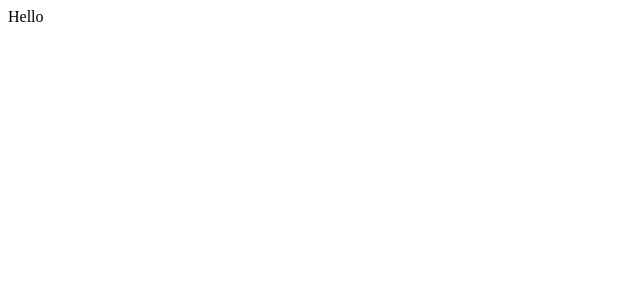
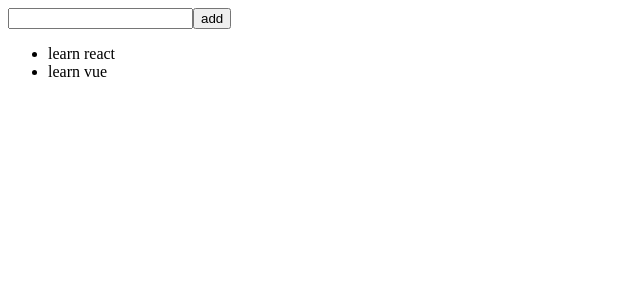
Before and after one commit to cheesecakeeee/react-todolist, a React (Create React App) app: page / in a window 1280 px wide. Shown: the top 300 px of the page, without its empty margins (0-640 px from the left). Built offline with nearby package versions, Linux system fonts and the light colour scheme.

Commit message:
设置初始的state，遍历循环li结构

```diff
--- a/src/App.js
+++ b/src/App.js
@@ -1,10 +1,32 @@
 import React, { Component } from 'react';
 
 class App extends Component {
+  constructor (props) {
+    super(props)
+    this.state = {
+      list: [
+        'learn react',
+        'learn vue'
+      ]
+    }
+  }
+
   render() {
     return (
       <div>
-        Hello
+        <div>
+          <input/>
+          <button>add</button>
+        </div>
+        <ul>
+          {
+            this.state.list.map((item, index) => {
+              return (
+                <li key={index}>{item}</li>
+              )
+            })
+          }
+        </ul>
       </div>
     );
   }
```
